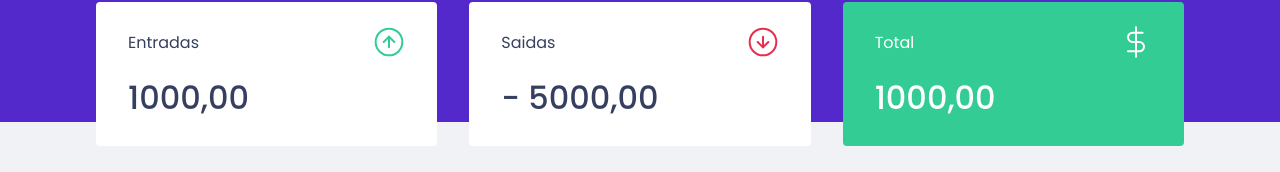
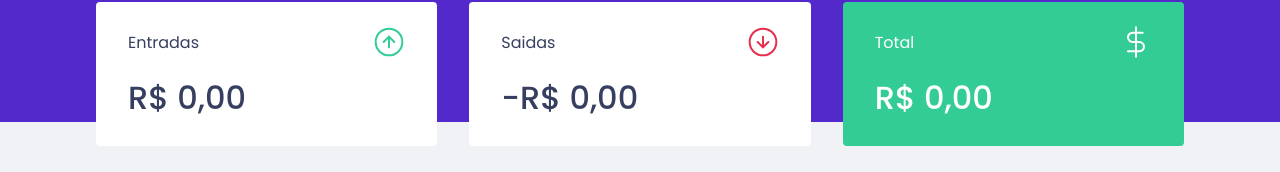
Before and after one commit to mnzlucas/02-dtmoney, a React (Create React App) app: page / in a window 1280 px wide. Shown: the part 118-290 px from the top of the page. Built offline with nearby package versions, Linux system fonts and the light colour scheme; no server answers; what miragejs would draw is missing.

Commit message:
calc resume

```diff
--- a/src/components/Summary/index.tsx
+++ b/src/components/Summary/index.tsx
@@ -10,7 +10,21 @@
 
 export function Summary() {
   const {transactions} = useContext(TransactionsContext);
-  console.log(transactions);
+
+  const summary = transactions.reduce((acc, transaction) => {
+    if(transaction.type === 'deposit') {
+      acc.deposits += transaction.amount;
+      acc.total += transaction.amount;
+    }else {
+      acc.withdraws += transaction.amount;
+      acc.total -= transaction.amount;
+    }
+    return acc;
+  }, {
+    deposits: 0,
+    withdraws: 0,
+    total: 0,
+  });
 
   return(
     <Container>
@@ -19,21 +33,36 @@
           <p>Entradas</p>
           <img src={incomeImg} alt="Entradas" />
         </header>
-        <strong>1000,00</strong>
+        <strong>
+        {new Intl.NumberFormat('pt-BR', {
+                  style: 'currency',
+                  currency: 'BRL'
+                }).format(summary.deposits)}
+        </strong>
       </div>
       <div>
         <header>
           <p>Saidas</p>
           <img src={outcomeImg} alt="Entradas" />
         </header>
-        <strong>- 5000,00</strong>
+        <strong>-
+        {new Intl.NumberFormat('pt-BR', {
+                  style: 'currency',
+                  currency: 'BRL'
+                }).format(summary.withdraws)}
+        </strong>
       </div>
       <div className= "highlight-background">
         <header>
           <p>Total</p>
           <img src={totalImg} alt="Entradas" />
         </header>
-        <strong>1000,00</strong>
+        <strong>
+        {new Intl.NumberFormat('pt-BR', {
+                  style: 'currency',
+                  currency: 'BRL'
+                }).format(summary.total)}
+        </strong>
       </div>
     </Container>
   );
```
